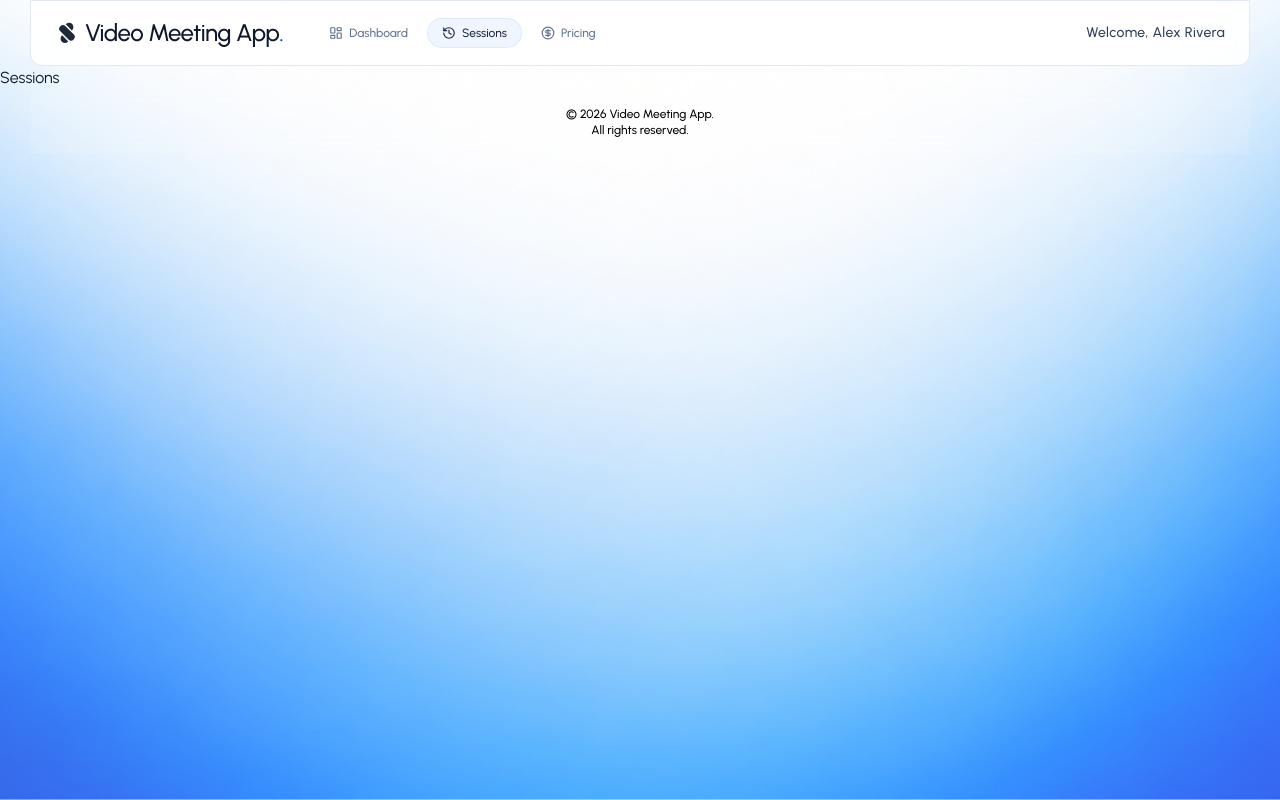
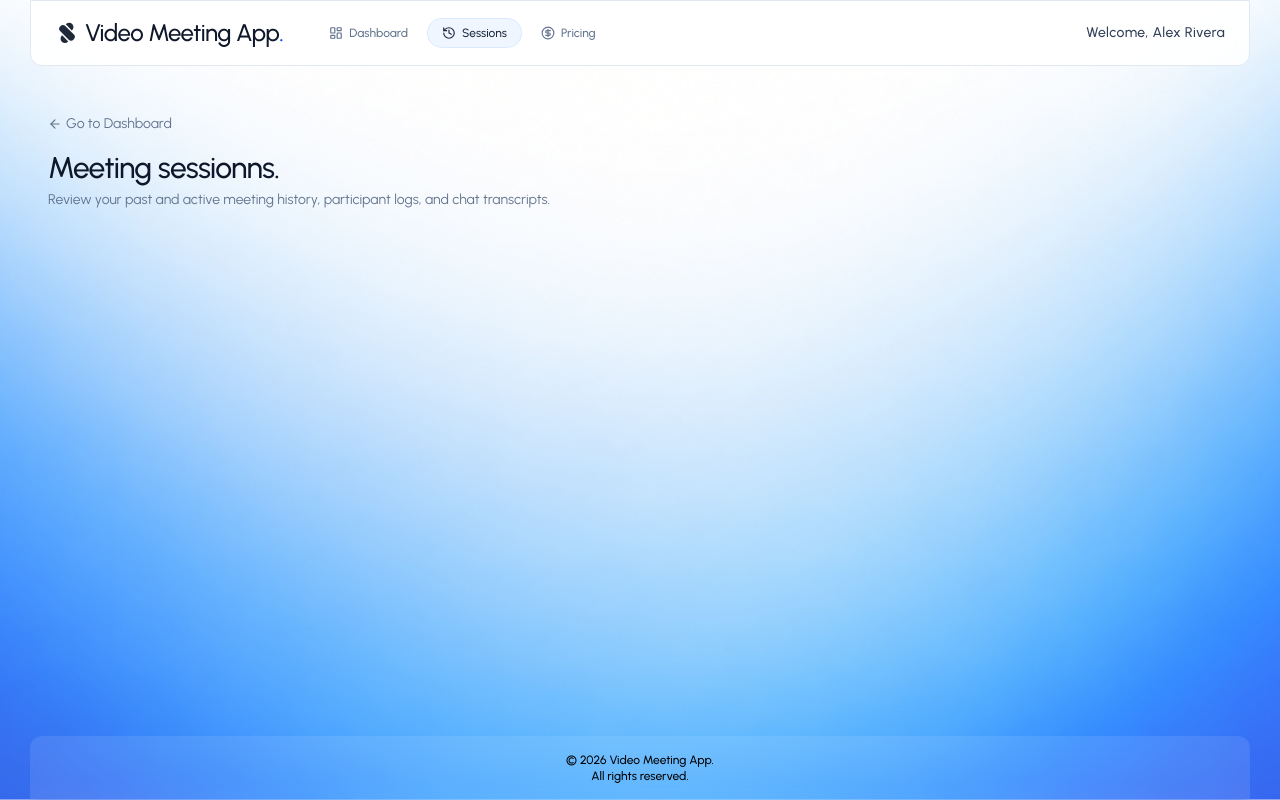
Before and after one commit to ayushjhade/Video-Meeting-App, a React (Vite) app in the folder client/: page /sessions in a window 1280 px wide. Built offline with nearby package versions, Linux system fonts and the light colour scheme; no server answers.

Commit message:
feat: build meeting sessions page layout
- Replace the placeholder Sessions component with a structured page layout.
- Add a "Go to Dashboard" navigation link with a back arrow icon.

```diff
--- a/client/src/pages/Sessions.jsx
+++ b/client/src/pages/Sessions.jsx
@@ -1,8 +1,22 @@
 import React from 'react'
+import { Link} from 'react-router-dom'
+import { ArrowLeftIcon } from 'lucide-react'
 
 const Sessions = () => {
   return (
-    <div>Sessions</div>
+    <main className="flex-1 max-w-7xl w-full mx-auto p-6 md:p-12">
+      {/* page title & Navigation header*/}
+      <Link to="/dashboard" className="flex items-center text-sm gap-1 mb-4 text-slate-500 hover:text-slate-900 transition-colors">
+        <ArrowLeftIcon size={14}/>Go to Dashboard
+      </Link>
+      <div className="mb-8">
+        <h1 className='text-3xl font-medium tracking-tight text-slate-900'>Meeting sessionns.
+        </h1>
+        <p className='text-sm text-slate-500 mt-1'>Review your past and active meeting history, participant logs, and chat transcripts.</p>
+
+      </div>
+
+    </main>
   )
 }
 
```
